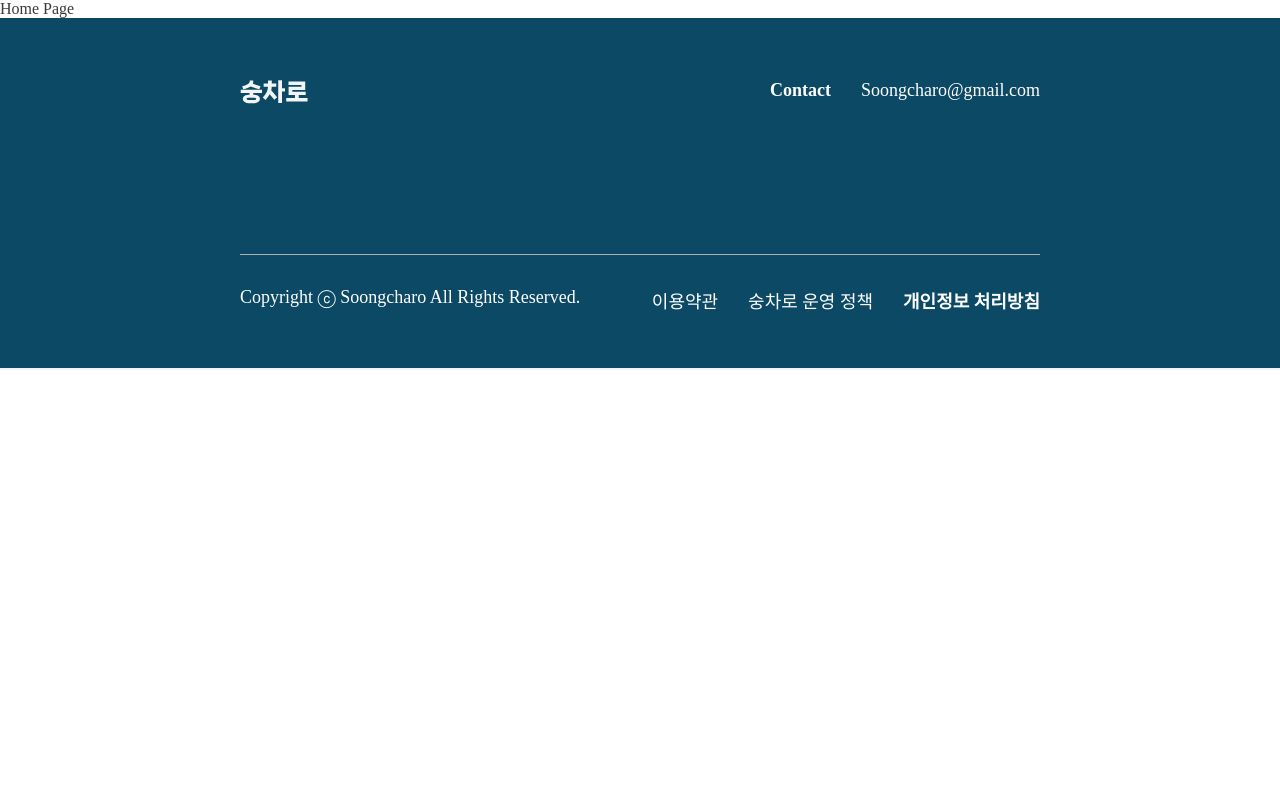
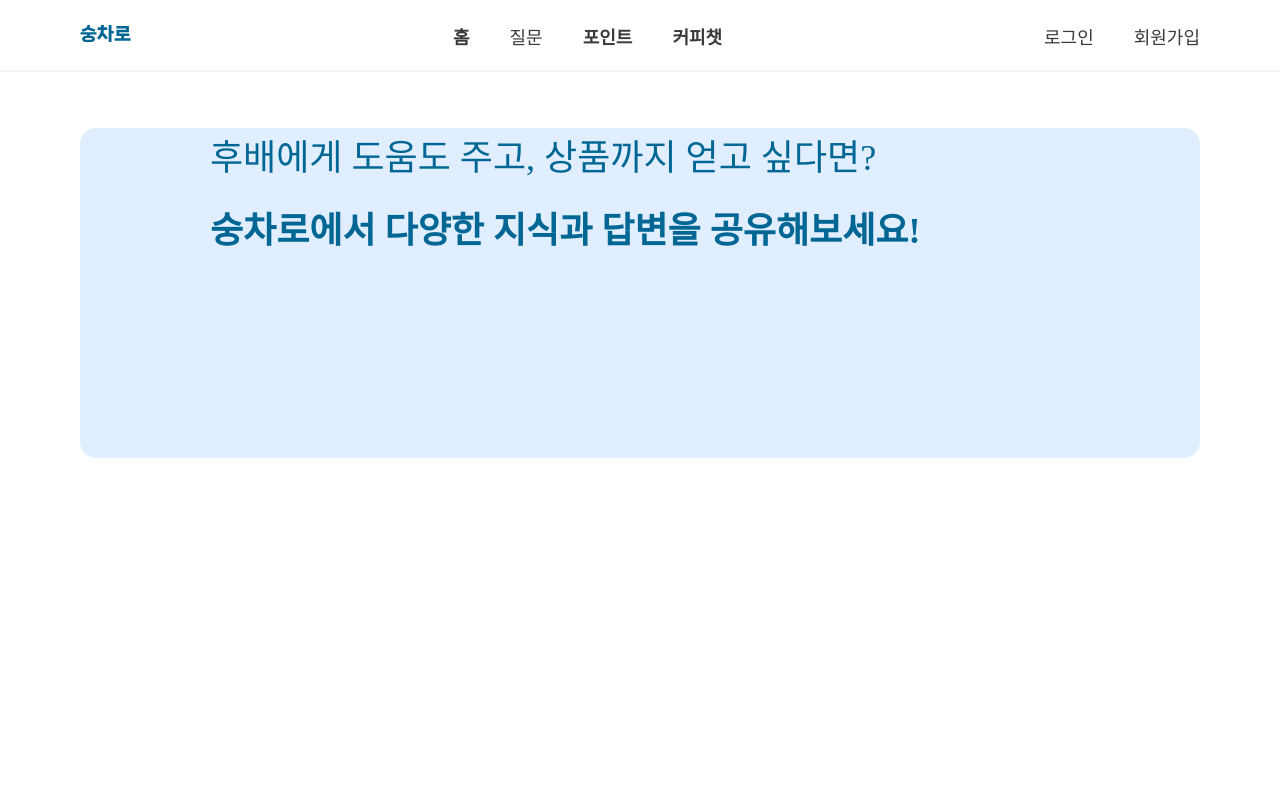
Before and after one commit to Soongmile/Soongmile-FE, a Next.js app: page / in a window 1280 px wide. Shown: the top 800 px of the page. Built offline with nearby package versions, Linux system fonts and the light colour scheme.

Commit message:
#40_main: Auto stash before merge of "feat/#40_main" and "dev"

```diff
--- a/pages/index.tsx
+++ b/pages/index.tsx
@@ -1,7 +1,72 @@
-import type { NextPageWithLayout } from './_app';
+import Card from '@/components/reusable/Card';
+import Header from '@/components/reusable/Header';
+import type { NextPage } from 'next';
+import colors from '../styles/colors';
+import theme from '@/styles/theme';
+import { styled } from 'styled-components';
+import Spacing from '@/components/reusable/Spacing';
 
-const Home: NextPageWithLayout = () => {
-  return <h1>Home Page</h1>;
+const Home: NextPage = () => {
+  return (
+    <>
+      <Header />
+      <Container>
+        <Spacing direction="vertical" size={56} />
+        <MainBanner>
+          <ContentBox>
+            <TextBox>
+              <SlimText>후배에게 도움도 주고, 상품까지 얻고 싶다면?</SlimText>
+              <Spacing direction="vertical" size={21} />
+              <MText>숭차로에서 다양한 지식과 답변을 공유해보세요!</MText>
+            </TextBox>
+          </ContentBox>
+        </MainBanner>
+        <Spacing direction="vertical" size={43} />
+      </Container>
+      <h1>Home Page</h1>
+    </>
+  );
 };
 
 export default Home;
+
+const Background = styled.div`
+  background-color: ${colors.gray0};
+`;
+
+const Container = styled.div`
+  width: 1120px;
+  height: 100vh;
+  margin: 0 auto;
+`;
+
+const MainBanner = styled.div`
+  height: 330px;
+  border-radius: 16px;
+  background-color: ${colors.secondary};
+`;
+
+const SlimText = styled.div`
+  color: ${colors.primary};
+  font-size: ${theme.fontStyles.Title_M.fontSize}px;
+  font-weight: 400;
+`;
+
+const MText = styled.div`
+  color: ${colors.primary};
+  font-size: ${theme.fontStyles.Title_M.fontSize}px;
+  font-weight: ${theme.fontStyles.Title_M.fontWeight};
+`;
+
+const TextBox = styled.div`
+  display: flex;
+  flex-direction: column;
+`;
+
+const ContentBox = styled.div`
+  display: flex;
+  flex-direction: row;
+  align-items: center;
+  row-gap: 14px;
+  margin-left: 130px;
+`;
```
